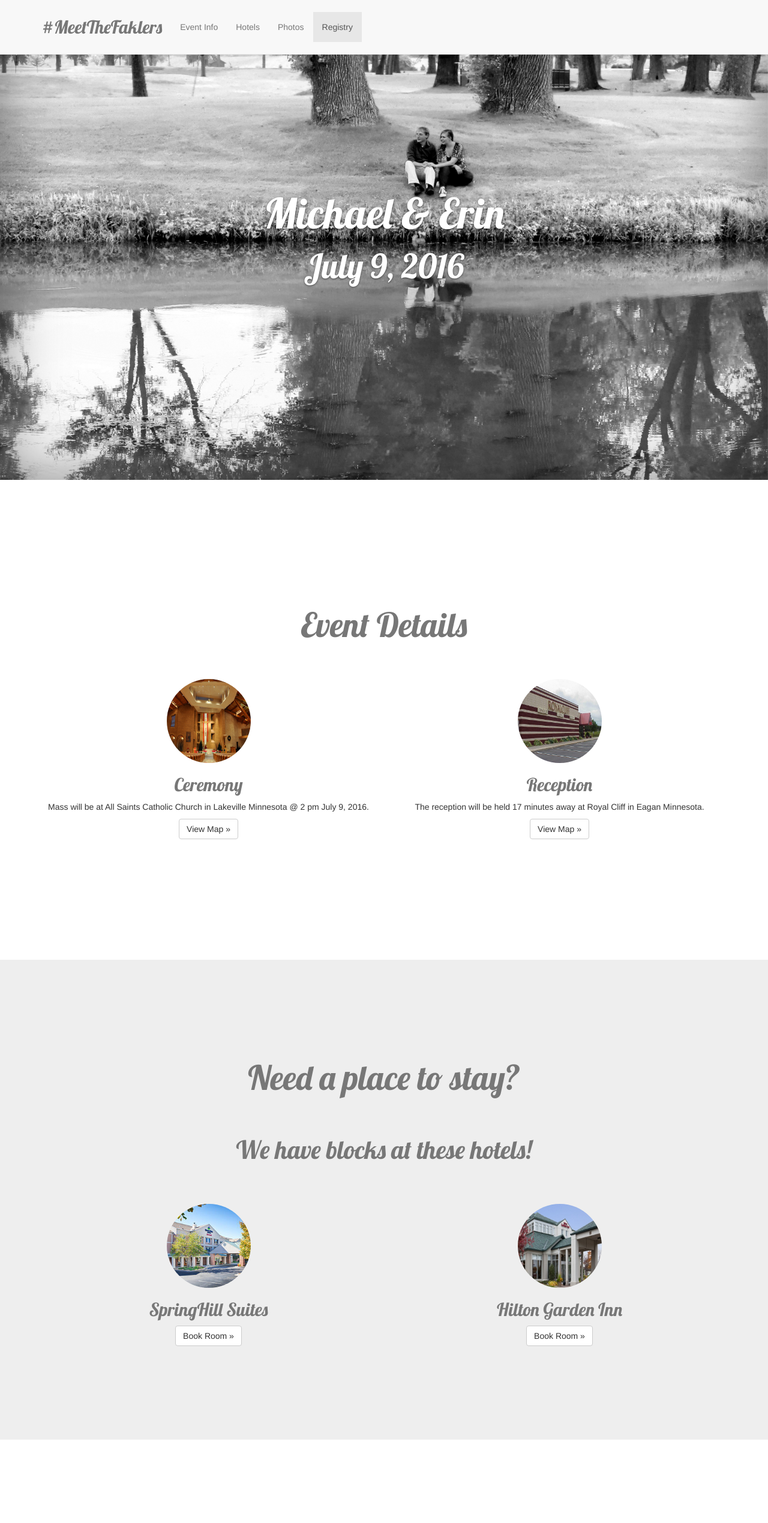
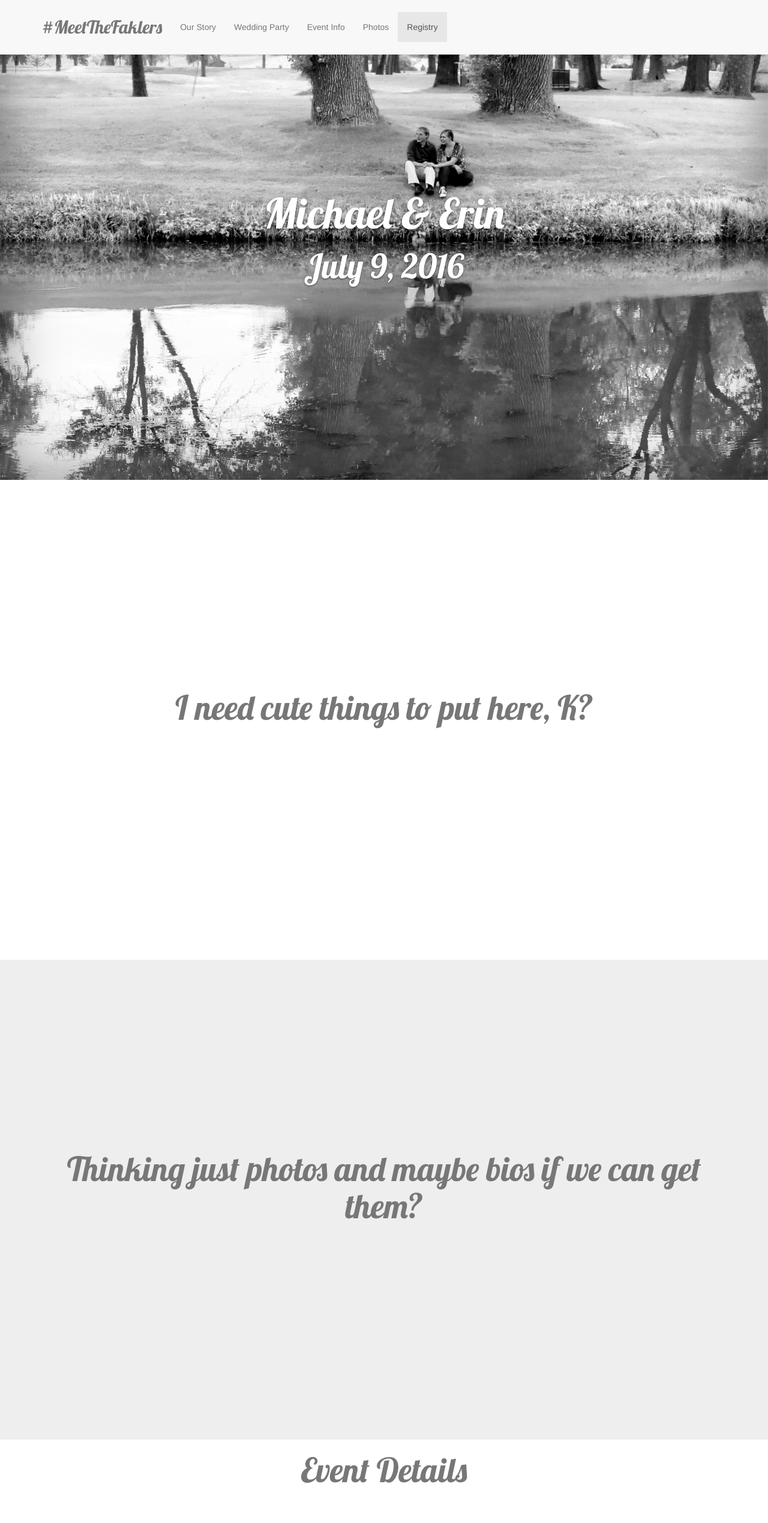
Before and after one commit to mjfakler/mjfakler.github.io, a website: page index.html in a window 1280 px wide. Shown: the top 2539 px of the page at 60% size. Drawn offline with Linux system fonts and the light colour scheme.

Commit message:
Relabeled some sections

```diff
--- a/css/scrolling-nav.css
+++ b/css/scrolling-nav.css
@@ -132,18 +132,10 @@ of those sections to manage the look and feel of the site. */
     overflow: hidden;
 }
 
-.places-section {
+.odd-section {
     background: #fff;
 }
 
-.hotels-section {
+.even-section {
     background: #eee;
 }
-
-.photos-section {
-    background: #fff;
-}
-
-.registry-section {
-    background: #eee;
-}
--- a/index.html
+++ b/index.html
@@ -51,10 +51,13 @@
                     <a class="page-scroll" href="#page-top"></a>
                 </li>
                 <li>
-                    <a class="page-scroll" href="#event">Event Info</a>
+                    <a class="page-scroll" href="#story">Our Story</a>
                 </li>
                 <li>
-                    <a class="page-scroll" href="#hotels">Hotels</a>
+                    <a class="page-scroll" href="#party">Wedding Party</a>
+                </li>
+                <li>
+                    <a class="page-scroll" href="#event">Event Info</a>
                 </li>
                 <li>
                     <a class="page-scroll" href="#photos">Photos</a>
@@ -85,8 +88,34 @@
     </div>
 </section>
 
-<!-- Places Section -->
-<section id="event" class="section places-section">
+<!-- Our Story Section -->
+<section id="story" class="section odd-section">
+    <div class="inner-section">
+        <div class="container">
+            <div class="row">
+                <div class="col-lg-12">
+                    <h1 class="section-title">I need cute things to put here, K?</h1>
+                </div>
+            </div>
+        </div>
+    </div>
+</section>
+
+<!-- Wedding Party Section Section -->
+<section id="party" class="section even-section">
+    <div class="inner-section">
+        <div class="container">
+            <div class="row">
+                <div class="col-lg-12">
+                    <h1 class="section-title">Thinking just photos and maybe bios if we can get them?</h1>
+                </div>
+            </div>
+        </div>
+    </div>
+</section>
+
+<!-- Event Info Section -->
+<section id="event" class="section odd-section">
     <div class="inner-section">
         <div class="container">
             <div class="row">
@@ -123,18 +152,9 @@
                     </p>
                 </div>
             </div>
-        </div>
-    </div>
-</section>
-
-<!-- Hotels Section -->
-<section id="hotels" class="section hotels-section">
-    <div class="inner-section">
-        <div class="container">
             <div class="row">
                 <div class="col-lg-12">
-                    <h1 class="section-title">Need a place to stay?</h1>
-                    <p class="section-subtitle">We have blocks at these hotels!</p>
+                    <p class="section-subtitle">Need a place to stay?<br>We have blocks at these hotels!</p>
                 </div>
             </div>
             <div class="row">
@@ -171,7 +191,7 @@
 </section>
 
 <!-- Contact Section -->
-<section id="photos" class="section photos-section">
+<section id="photos" class="section even-section">
     <div class="inner-section">
         <div class="container">
             <div class="row">
@@ -185,7 +205,7 @@
 
 
 <!-- Services Section -->
-<section id="registry" class="section registry-section">
+<section id="registry" class="section odd-section">
     <div class="inner-section">
         <div class="container">
             <div class="row">
```
